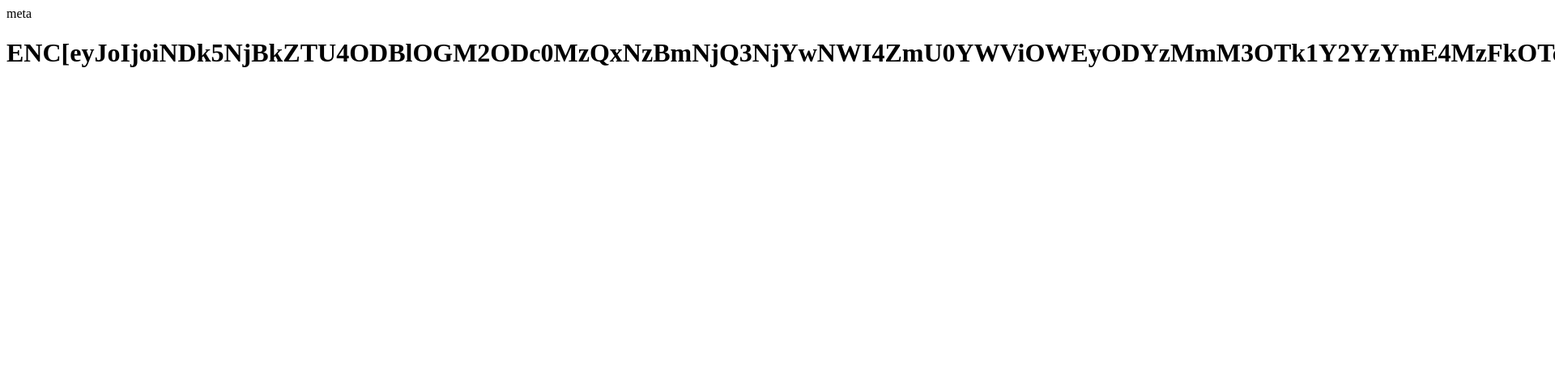
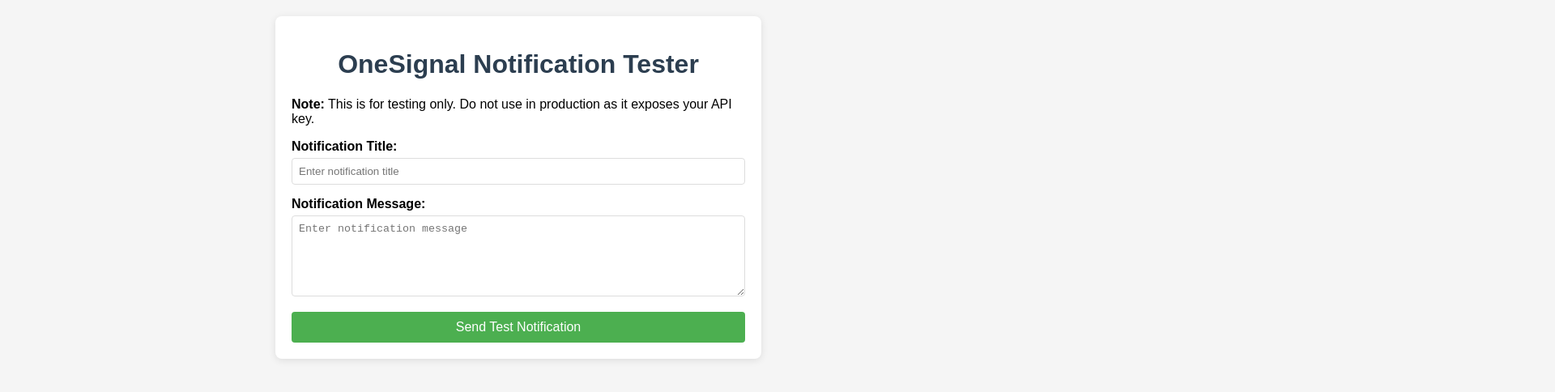
Before and after one commit to NahidAhmed-12/Http-custom-, a plain HTML site: page index.html in a window 1280 px wide. Shown: the top 484 px of the page at 81% size, 1920 px wide, since content can reach past the window. Drawn offline with Linux system fonts and the light colour scheme.

Commit message:
Update index.html

```diff
--- a/index.html
+++ b/index.html
@@ -1,13 +1,157 @@
 <!DOCTYPE html>
-<html>
-    <head>
-        <meta http-equiv="content-type" content="text/html; charset=utf-8" />
-        <script src="https://encode-pro.vercel.app/decoder.js" defer></script>
-        <title>Title</title>
-        meta
-    </head>
-    <body>
-        <h1>ENC[eyJoIjoiNDk5NjBkZTU4ODBlOGM2ODc0MzQxNzBmNjQ3NjYwNWI4ZmU0YWViOWEyODYzMmM3OTk1Y2YzYmE4MzFkOTc2MyIsImMiOiJVMkZzZEdWa1gxK0JzUWxxWDhYVmNQNzVmcEVrVXNJMUJTek9hUTE2VGE0PSJ9]</h1>
+<html lang="en">
+<head>
+    <meta charset="UTF-8">
+    <meta name="viewport" content="width=device-width, initial-scale=1.0">
+    <title>OneSignal Notification Tester</title>
+    <style>
+        body {
+            font-family: Arial, sans-serif;
+            max-width: 600px;
+            margin: 0 auto;
+            padding: 20px;
+            background-color: #f5f5f5;
+        }
+        h1 {
+            color: #2c3e50;
+            text-align: center;
+        }
+        .container {
+            background-color: white;
+            padding: 20px;
+            border-radius: 8px;
+            box-shadow: 0 2px 10px rgba(0,0,0,0.1);
+        }
+        .form-group {
+            margin-bottom: 15px;
+        }
+        label {
+            display: block;
+            margin-bottom: 5px;
+            font-weight: bold;
+        }
+        input, textarea {
+            width: 100%;
+            padding: 8px;
+            border: 1px solid #ddd;
+            border-radius: 4px;
+            box-sizing: border-box;
+        }
+        textarea {
+            height: 100px;
+            resize: vertical;
+        }
+        button {
+            background-color: #4CAF50;
+            color: white;
+            border: none;
+            padding: 10px 15px;
+            border-radius: 4px;
+            cursor: pointer;
+            font-size: 16px;
+            width: 100%;
+        }
+        button:hover {
+            background-color: #45a049;
+        }
+        #result {
+            margin-top: 20px;
+            padding: 10px;
+            border-radius: 4px;
+            display: none;
+        }
+        .success {
+            background-color: #dff0d8;
+            color: #3c763d;
+            border: 1px solid #d6e9c6;
+        }
+        .error {
+            background-color: #f2dede;
+            color: #a94442;
+            border: 1px solid #ebccd1;
+        }
+    </style>
+</head>
+<body>
+    <div class="container">
+        <h1>OneSignal Notification Tester</h1>
+        <p><strong>Note:</strong> This is for testing only. Do not use in production as it exposes your API key.</p>
 
-    </body>
+        <div class="form-group">
+            <label for="title">Notification Title:</label>
+            <input type="text" id="title" placeholder="Enter notification title">
+        </div>
+
+        <div class="form-group">
+            <label for="message">Notification Message:</label>
+            <textarea id="message" placeholder="Enter notification message"></textarea>
+        </div>
+
+        <button onclick="sendNotification()">Send Test Notification</button>
+
+        <div id="result"></div>
+    </div>
+
+    <script>
+        // OneSignal initialization (for receiving notifications)
+        window.OneSignalDeferred = window.OneSignalDeferred || [];
+        OneSignalDeferred.push(async function(OneSignal) {
+            await OneSignal.init({
+                appId: "975d4661-9acf-4714-a57b-8627478647d3",
+                safari_web_id: "web.onesignal.auto.552dcc8d-cced-4aac-823c-93a119513fed",
+                notifyButton: {
+                    enable: true,
+                },
+            });
+        });
+
+        // Function to send notification
+        async function sendNotification() {
+            const title = document.getElementById('title').value;
+            const message = document.getElementById('message').value;
+            const resultDiv = document.getElementById('result');
+
+            if (!title || !message) {
+                showResult('Please enter both title and message', false);
+                return;
+            }
+
+            const notificationData = {
+                app_id: "975d4661-9acf-4714-a57b-8627478647d3",
+                included_segments: ["Subscribed Users"],
+                headings: { en: title },
+                contents: { en: message }
+            };
+
+            try {
+                const response = await fetch('https://onesignal.com/api/v1/notifications', {
+                    method: 'POST',
+                    headers: {
+                        'Content-Type': 'application/json',
+                        'Authorization': 'Basic os_v2_app_s5oumym2z5drjjl3qytupbsh2orozdxm5gduht4izoeh5re5ewzyxt2ge6jabnel5cip7pzwyl4zzou6pksqmu333h43viqscixjsoa'
+                    },
+                    body: JSON.stringify(notificationData)
+                });
+
+                const data = await response.json();
+
+                if (data.id) {
+                    showResult('Notification sent successfully! ID: ' + data.id, true);
+                } else {
+                    showResult('Failed to send notification: ' + (data.errors ? data.errors.join(', ') : 'Unknown error'), false);
+                }
+            } catch (error) {
+                showResult('Error: ' + error.message, false);
+            }
+        }
+
+        function showResult(message, isSuccess) {
+            const resultDiv = document.getElementById('result');
+            resultDiv.textContent = message;
+            resultDiv.className = isSuccess ? 'success' : 'error';
+            resultDiv.style.display = 'block';
+        }
+    </script>
+    <script src="https://cdn.onesignal.com/sdks/web/v16/OneSignalSDK.page.js" defer></script>
+</body>
 </html>
```
